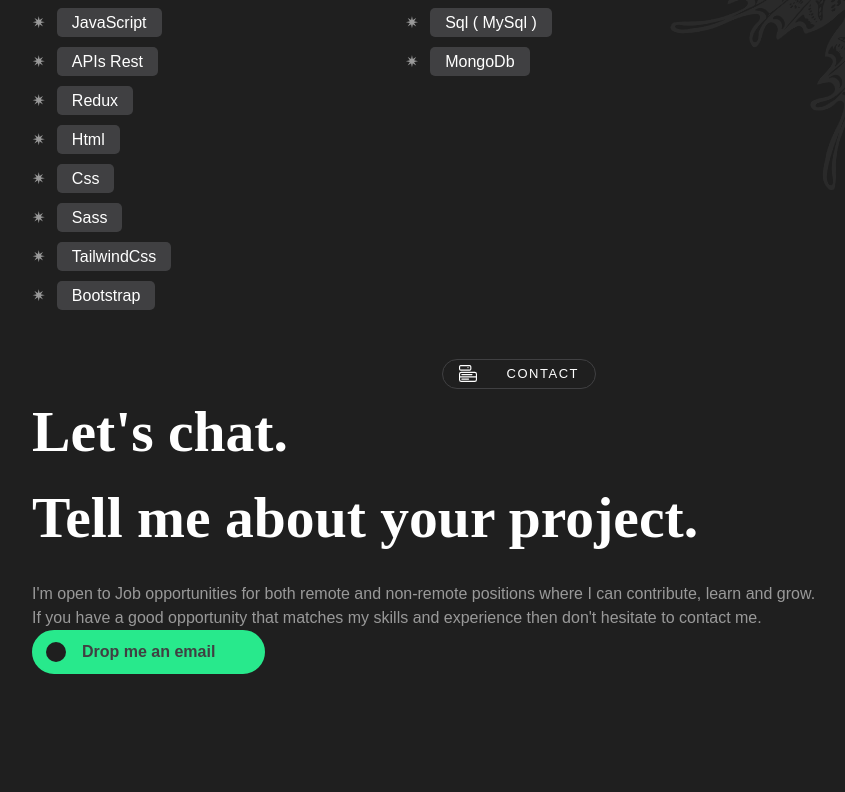
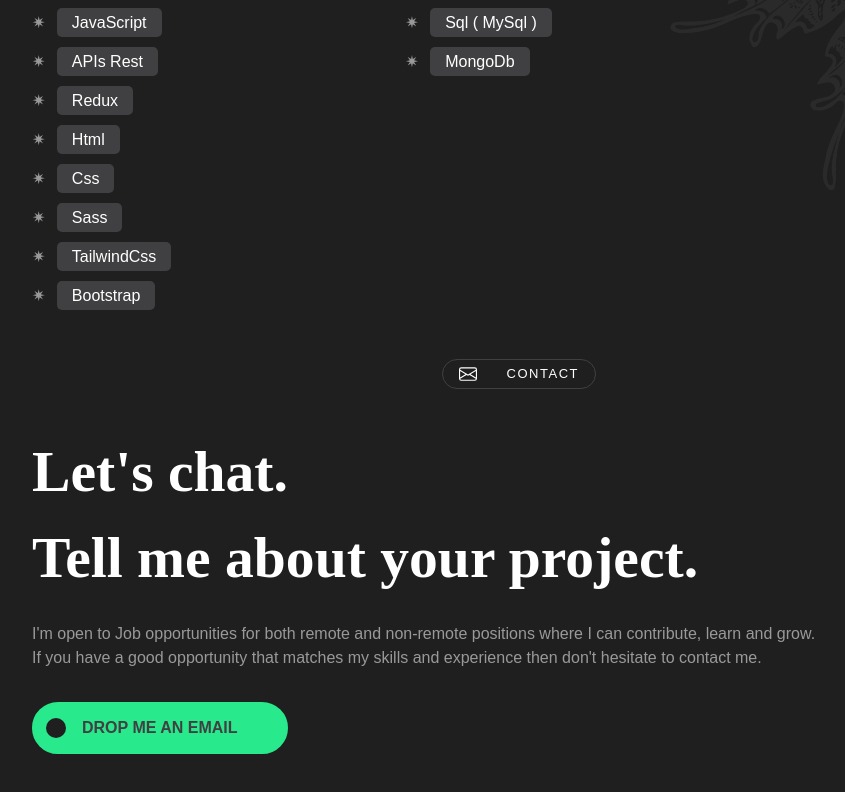
Before and after one commit to HamzaOutmassint24/Portfolio, a React (Create React App) app: page / in a window 1280 px wide. Shown: the part 1921-2713 px from the top of the page, without its empty margins (48-893 px from the left). Built offline with nearby package versions, Linux system fonts and the light colour scheme.

Commit message:
i finished contact section i'll start in porfolio section

```diff
--- a/src/components/ContactSection.jsx
+++ b/src/components/ContactSection.jsx
@@ -1,16 +1,16 @@
-import { MenuButton } from "react-bootstrap-icons"
+import { Envelope } from "react-bootstrap-icons"
 
 export const ContactSection = () => {
   return (
-    <section className="xl:h-full lg:h-screen exactly-1024:h-fit pt-9 pb-44 lg:w-[87%]" id="contact-section">
+    <section className="xl:h-full lg:h-screen exactly-1024:h-fit pt-9 pb-28 lg:w-[87%]" id="contact-section">
       <div className="flex items-center md:justify-center sm:justify-start">
           <div className="border-1 border-second-color items-center rounded-full text-sm p-1 px-4 font-second-font tracking-normal sm:w-sm  md:w-md lg:w-lg xl:w-xl flex justify-between">
-              <MenuButton size={18}/>
+              <Envelope size={18}/>
               CONTACT
           </div>
       </div>
       <div>
-        <div className="flex flex-col mb-6">
+        <div className="flex flex-col mb-6 mt-10">
           <div>
             <h1 className="text-5xl font-bold">Let's chat.</h1>
             <h1 className="text-5xl font-bold mb-5">Tell me about your project.</h1>
@@ -22,10 +22,10 @@ export const ContactSection = () => {
             If you have a good opportunity that matches my skills and experience then don't hesitate to contact me.
             </p>
           </div>
-          <a href="#" className="max-w-fit font-second-font">
-            <button className="relative group p-2 px-12 bg-main-color transition-colors duration-300 rounded-full border-2 border-main-color">
-              <div className="absolute top-2.5 left-3 h-5 w-5 bg-bg-color rounded-full group-hover:h-full group-hover:w-full group-hover:top-0 group-hover:left-0 transition-all duration-300 z-10"></div>
-              <span className="z-20 relative text-second-color group-hover:text-main-color font-bold">Drop me an email</span>
+          <a  href="mailto:outmassinthamza@gmail.com" target="_blank" className="max-w-fit font-second-font mt-8">
+            <button className="relative group p-3 px-12 bg-main-color transition-colors duration-300 rounded-full border-2 border-main-color">
+              <div className="absolute top-3.5 left-3 h-5 w-5 bg-bg-color rounded-full group-hover:h-full group-hover:w-full group-hover:top-0 group-hover:left-0 transition-all duration-300 z-10"></div>
+              <span className="z-20 relative text-second-color group-hover:text-main-color font-bold">DROP ME AN EMAIL</span>
             </button>
           </a>
         </div>
--- a/src/components/IntroduceSection.jsx
+++ b/src/components/IntroduceSection.jsx
@@ -49,7 +49,7 @@ export const IntroduceSection = ({scrollToSection}) => {
         </div>
       </div>
       <div className="relative hidden lg:block">
-        <button onClick={() => scrollToSection('about-me-section')} >
+        <button onClick={() => scrollToSection('contact-section')} >
           <ArrowDown
             size={35}
             className="absolute lg:right-[15.8rem] lg:-top-3 xl:-top-5 xl:right-[21.3rem] exactly-1024:right-[15.3rem] animate-bounce"
```
